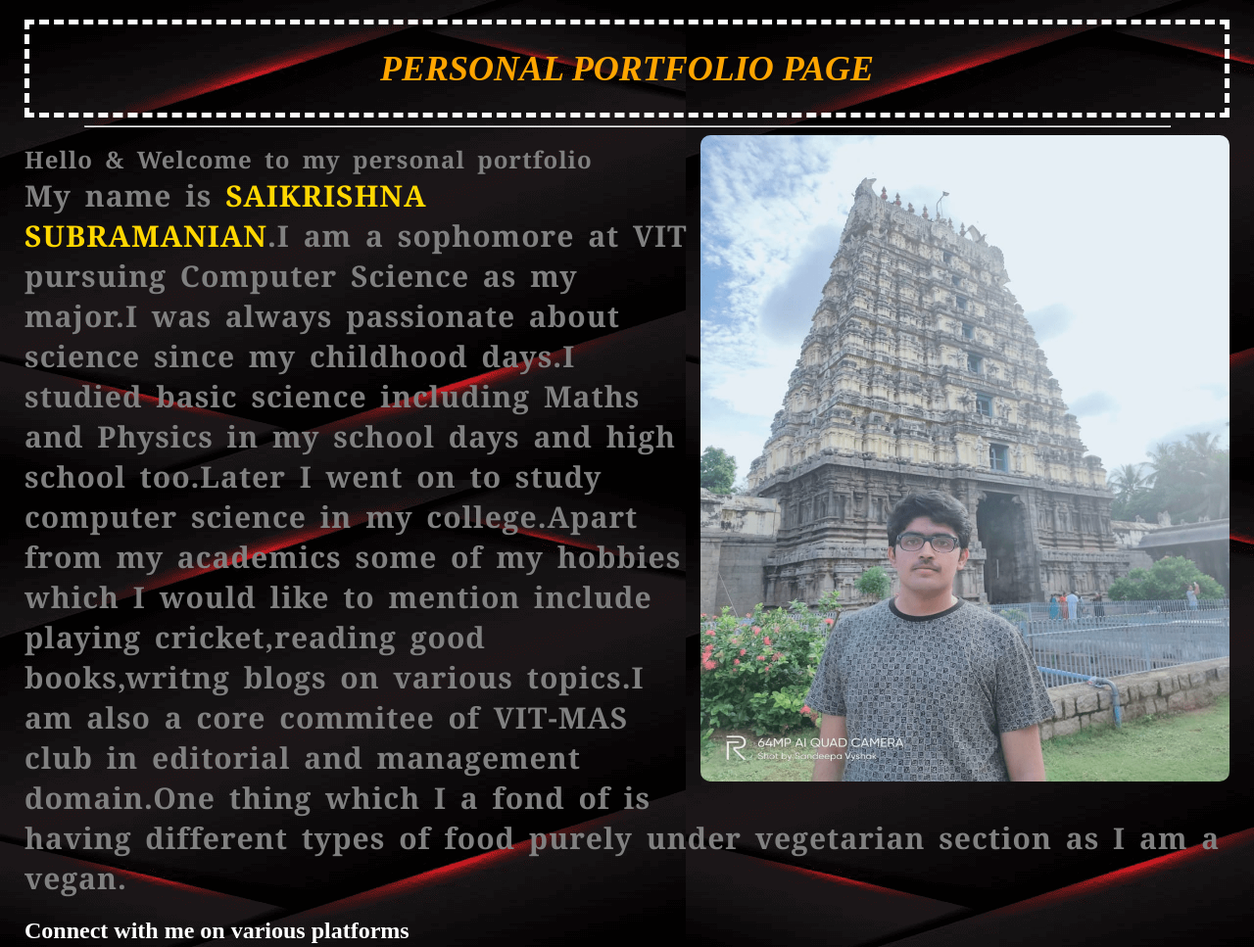
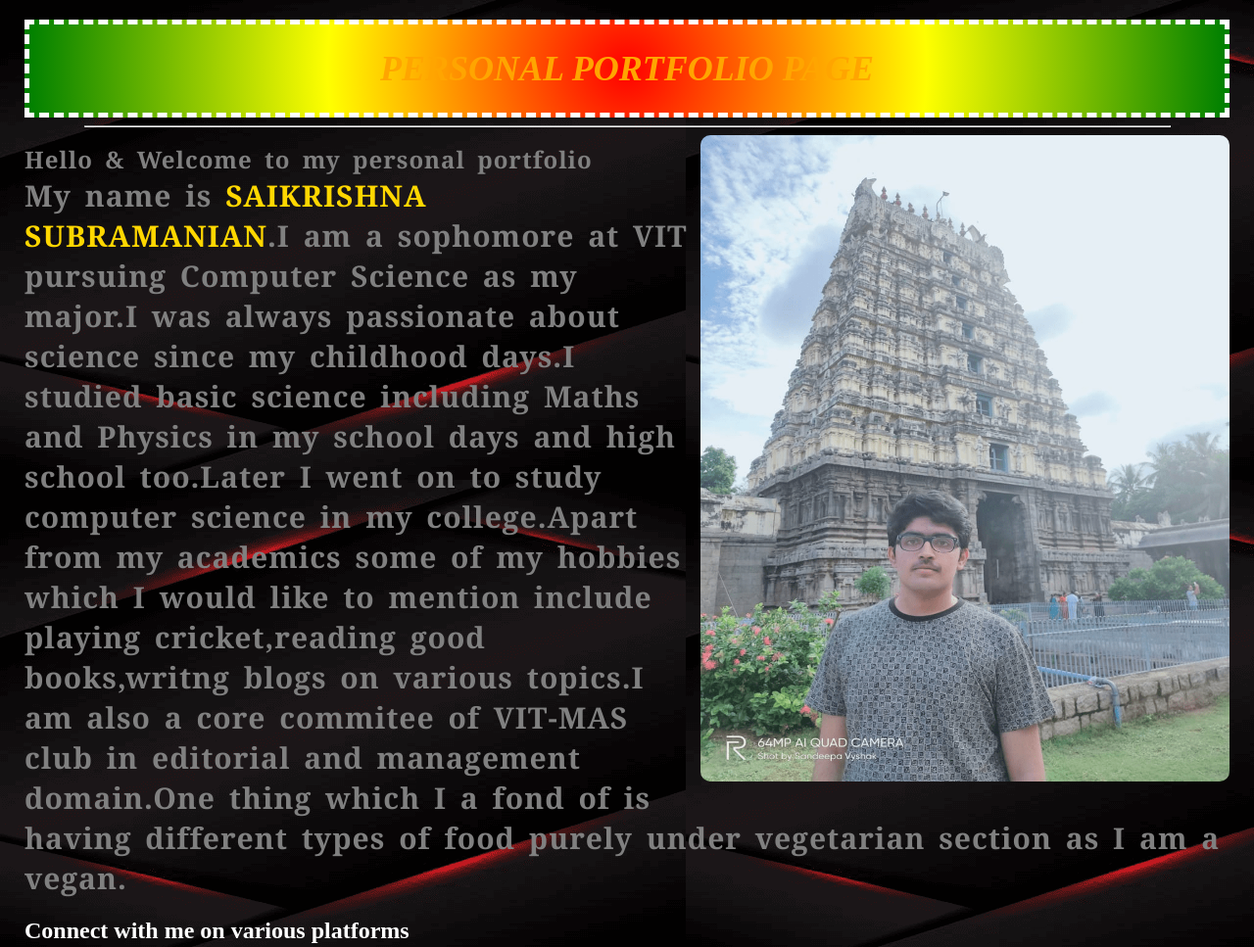
Before and after one commit to CharanBH24/sai-krishna, a plain HTML site: page index.html in a window 1280 px wide. Shown: the top 967 px of the page at 98% size. Drawn offline with Linux system fonts and the light colour scheme.

Commit message:
Update style1.css

```diff
--- a/style1.css
+++ b/style1.css
@@ -23,6 +23,7 @@ img:hover
 }
 header{
 	text-align: center;
+	background-image: radial-gradient(circle, red, yellow, green);
 }
 #centre
 {
```
